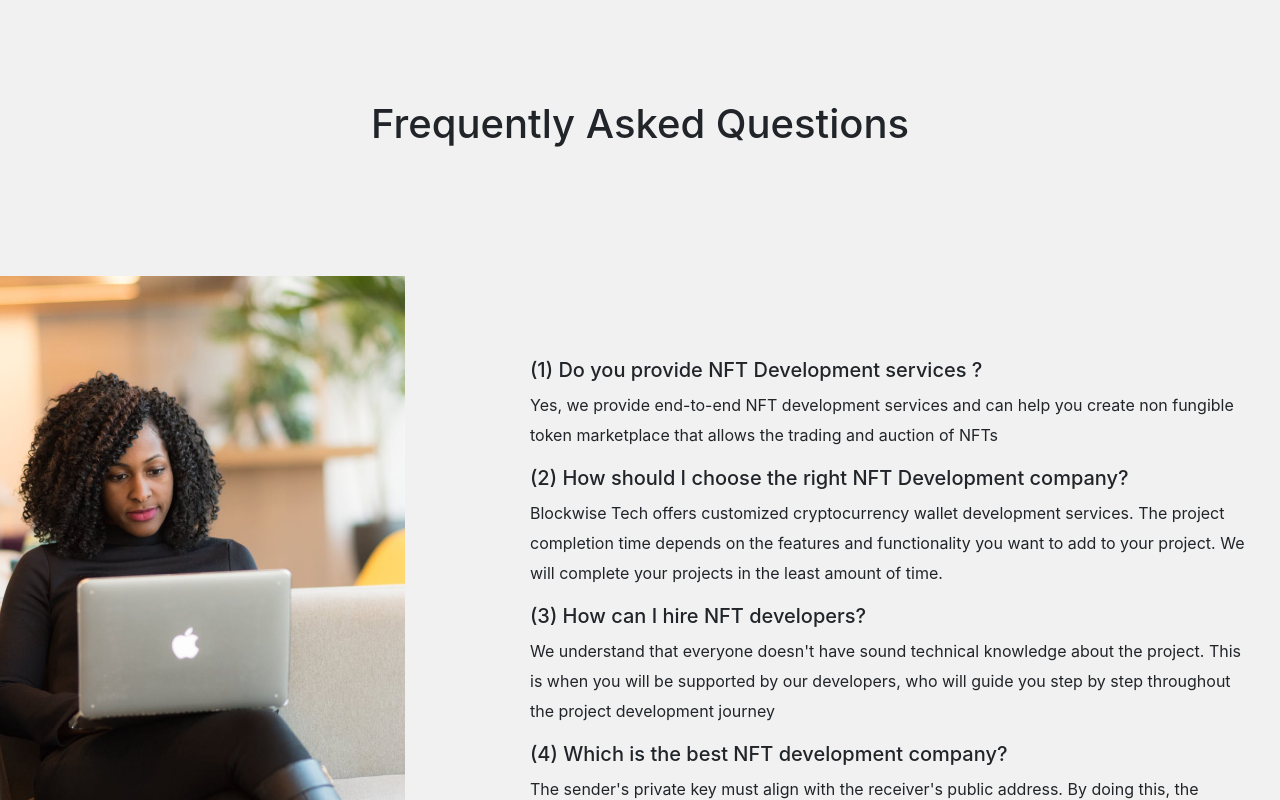
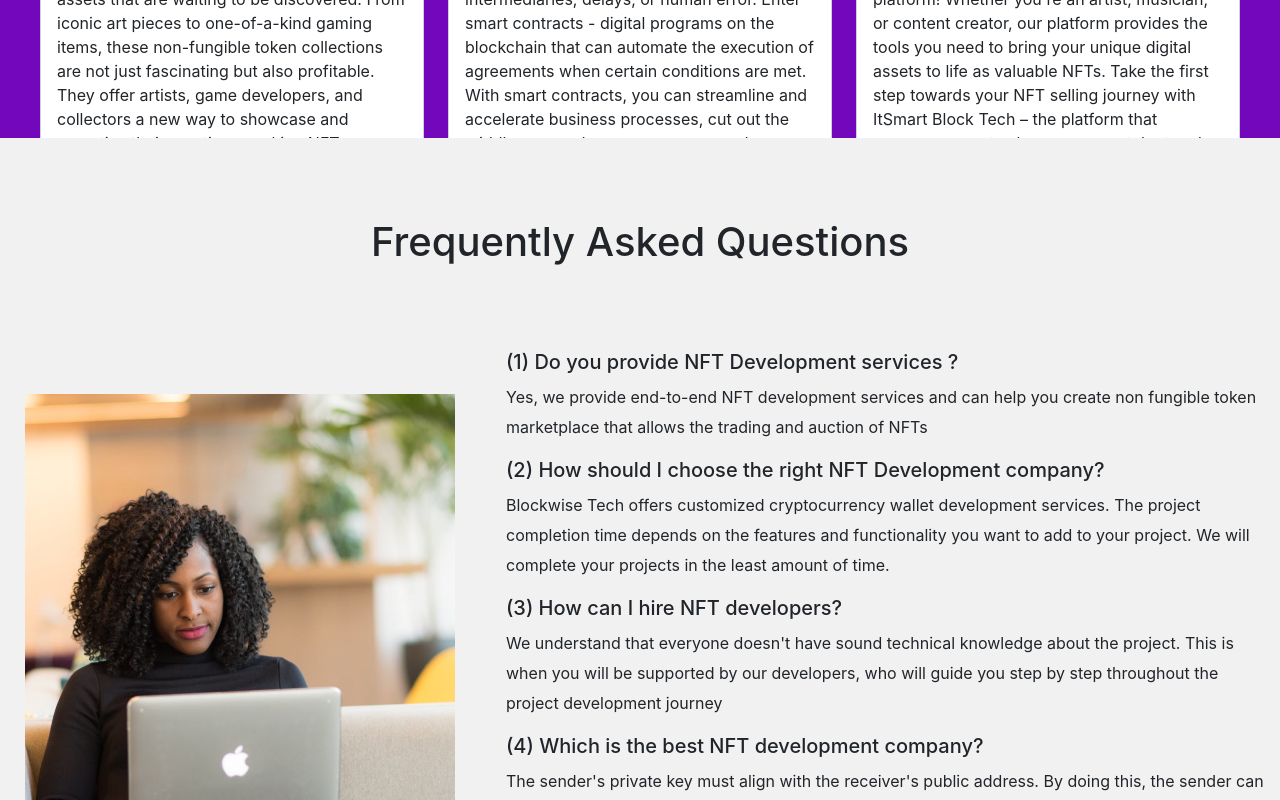
Before and after one commit to placeparks/Blockwise-tech, a React (Create React App) app: page /Nft in a window 1280 px wide. Shown: the part 2940-3740 px from the top of the page. Built offline with nearby package versions, Linux system fonts and the light colour scheme.

Commit message:
Update FAQ.module.css

```diff
--- a/src/components/Nft/FAQ.module.css
+++ b/src/components/Nft/FAQ.module.css
@@ -50,3 +50,32 @@ border-radius: 0px;
         margin-top: 50px;
         }
 }
+@media only screen and (min-width: 834px) and (max-width: 1400px) {
+
+    .section1{
+        display: flex;
+    flex-direction: column;
+    align-items: center;
+    padding: 0px;
+    gap: 20px;
+    position: absolute;
+    height: fit-content;
+    width: 100%;
+    top: 3078px;
+
+    background: #F1F1F1;
+    border-radius: 0px;
+    }
+    .questions{
+        margin-top: -53%;
+        line-height: 30px;
+        width: 60%;
+        margin-left: 500px;
+    }
+
+    .section1 img{
+        margin-left: -800px;
+        margin-top: 100px;
+        height: fit-content;
+    }
+}
```
